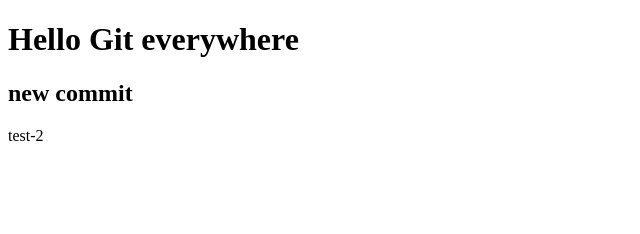
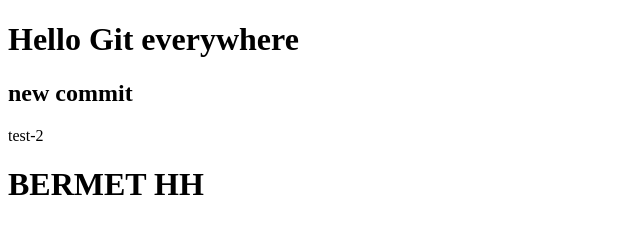
Before and after one commit to Platon0102/e-commerce, a plain HTML site: page Index.html in a window 1280 px wide. Shown: the whole page, without its empty margins (0-640 px from the left). Drawn offline with Linux system fonts and the light colour scheme.

Commit message:
bermet hh

```diff
--- a/Index.html
+++ b/Index.html
@@ -10,5 +10,8 @@
     <h1>Hello Git everywhere</h1>
     <h2>new commit</h2>
     <div>test-2</div>
+    <h1>BERMET HH
+
+    </h1>
 </body>
 </html>
```
